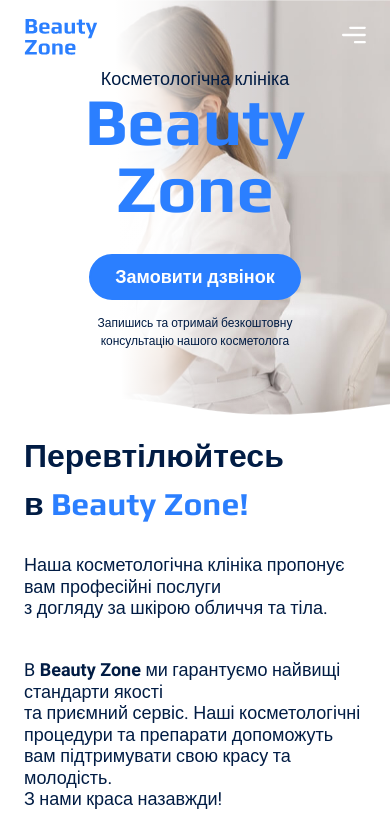
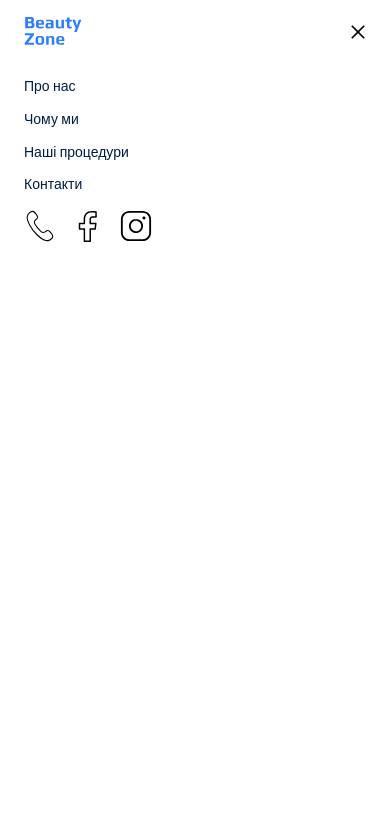
Before and after one commit to NadezhdaKuzmich/beauty-zone, a plain HTML site: page index.html in a window 390 px wide. Both pictures are taken after a click on the button 354 px from the left and 35 px from the top of the page. Shown: the top 826 px of the page. Drawn offline with nearby package versions, Linux system fonts and the light colour scheme.

Commit message:
add mobile menu css

```diff
--- a/index.html
+++ b/index.html
@@ -15,7 +15,7 @@
         <div class="header__container">
           <nav class="header__nav">
             <a class="header__logo" href="#">
-              <svg class="logo-light" width="74" height="42">
+              <svg class="header__logo-icon" width="74" height="42">
                 <use href="./images/icons.svg#icon-logo"></use>
               </svg>
             </a>
@@ -60,6 +60,11 @@
           <button class="header__burger menu-btn-open" type="button">
             <svg width="24" height="24">
               <use href="./images/icons.svg#icon-menu"></use>
+            </svg>
+          </button>
+          <button class="header__btn-close menu-btn-close" type="button">
+            <svg class="close-icon" width="18" height="18">
+              <use href="./images/icons.svg#icon-close"></use>
             </svg>
           </button>
         </div>
@@ -491,6 +496,7 @@
     <script src="https://cdn.jsdelivr.net/npm/swiper@11/swiper-bundle.min.js"></script>
     <script src="./js/procedurs-slider.js"></script>
 
+    <script src="./js/burger-menu.js"></script>
     <script src="./js/modal.js"></script>
   </body>
 </html>
--- /dev/null
+++ b/js/burger-menu.js
@@ -0,0 +1,16 @@
+const header = document.querySelector("header");
+const menuBtnOpen = document.querySelector(".menu-btn-open");
+const menuBtnClose = document.querySelector(".menu-btn-close");
+
+const toggleMenu = () => header.classList.toggle("mobile-menu");
+const disableScroll = () =>
+  document.body.classList.toggle("is-scroll-disabled");
+
+menuBtnOpen.addEventListener("click", () => {
+  toggleMenu();
+  disableScroll();
+});
+menuBtnClose.addEventListener("click", () => {
+  toggleMenu();
+  disableScroll();
+});
--- a/scss/layouts/_header.scss
+++ b/scss/layouts/_header.scss
@@ -1,4 +1,4 @@
-.fixed > .header{
+.fixed > .header {
   position: absolute;
 }
 
@@ -32,13 +32,16 @@
   }
 
   &__logo {
-    max-width: 72px;
-    max-height: 38px;
     fill: var(--color-primary-brand);
+  }
 
-    @media screen and (min-width: $bp-middle) {
-      max-width: 114px;
-      max-height: 56px;
+  &__logo-icon {
+    max-width: 58px;
+    max-height: 30px;
+
+    @media screen and (min-width: $bp-tablet) {
+      max-width: 74px;
+      max-height: 42px;
     }
   }
 
@@ -91,4 +94,8 @@
       display: none;
     }
   }
+
+  &__btn-close {
+    display: none;
+  }
 }
--- /dev/null
+++ b/scss/layouts/_mobile-menu.scss
@@ -0,0 +1,56 @@
+.mobile-menu {
+  position: fixed;
+  top: 0;
+  left: 0;
+  width: 100vw;
+  height: 100vh;
+  background: var(--color-primary-light);
+  z-index: 999;
+
+  .menu-btn-open {
+    display: none;
+  }
+
+  .menu-btn-close {
+    display: block;
+    background: transparent;
+    border: none;
+    cursor: pointer;
+    padding: 0;
+
+    &:hover {
+      fill: var(--color-primary-brand);
+    }
+  }
+
+  .close-icon {
+    width: 16px;
+    height: 16px;
+  }
+
+  .header__menu {
+    position: absolute;
+    top: 78px;
+    display: flex;
+    flex-direction: column;
+    font-size: 14px;
+    gap: 16px;
+
+    @media screen and (min-width: $bp-tablet) {
+      top: 102px;
+      font-size: 18px;
+    }
+  }
+
+  .header__social-icons {
+    position: absolute;
+    top: 210px;
+    display: flex;
+    align-items: center;
+    gap: 16px;
+
+    @media screen and (min-width: $bp-tablet) {
+      top: 274px;
+    }
+  }
+}
--- a/scss/main.scss
+++ b/scss/main.scss
@@ -21,5 +21,6 @@
 @import "./layouts/gallery";
 @import "./layouts/header";
 @import "./layouts/hero-section";
+@import './layouts/mobile-menu';
 @import "./layouts/modal";
 @import "./layouts/procedures-section"
--- a/scss/utils/_fonts.scss
+++ b/scss/utils/_fonts.scss
@@ -3,7 +3,7 @@
   font-family: "Roboto";
   font-style: normal;
   font-weight: 400;
-  src: url("../../fonts/roboto-v30-latin-regular.woff2") format("woff2");
+  src: url("../fonts/roboto-v30-latin-regular.woff2") format("woff2");
 }
 
 @font-face {
@@ -11,7 +11,7 @@
   font-family: "Roboto";
   font-style: normal;
   font-weight: 700;
-  src: url("../../fonts/roboto-v30-latin-700.woff2") format("woff2");
+  src: url("../fonts/roboto-v30-latin-700.woff2") format("woff2");
 }
 
 @font-face {
@@ -19,7 +19,7 @@
   font-family: "Play";
   font-style: normal;
   font-weight: 400;
-  src: url("../../fonts/play-v19-latin-regular.woff2") format("woff2");
+  src: url("../fonts/play-v19-latin-regular.woff2") format("woff2");
 }
 
 @font-face {
@@ -27,5 +27,5 @@
   font-family: "Play";
   font-style: normal;
   font-weight: 700;
-  src: url("../../fonts/play-v19-latin-700.woff2") format("woff2");
+  src: url("../fonts/play-v19-latin-700.woff2") format("woff2");
 }
--- a/scss/utils/_utils.scss
+++ b/scss/utils/_utils.scss
@@ -26,7 +26,7 @@
   overflow: hidden;
 }
 
-.fixed {
+.is-scroll-disabled {
   position: fixed;
   top: 0;
   left: 0;
```
Also changed, not shown: css/main.min.css, 1 other file.
